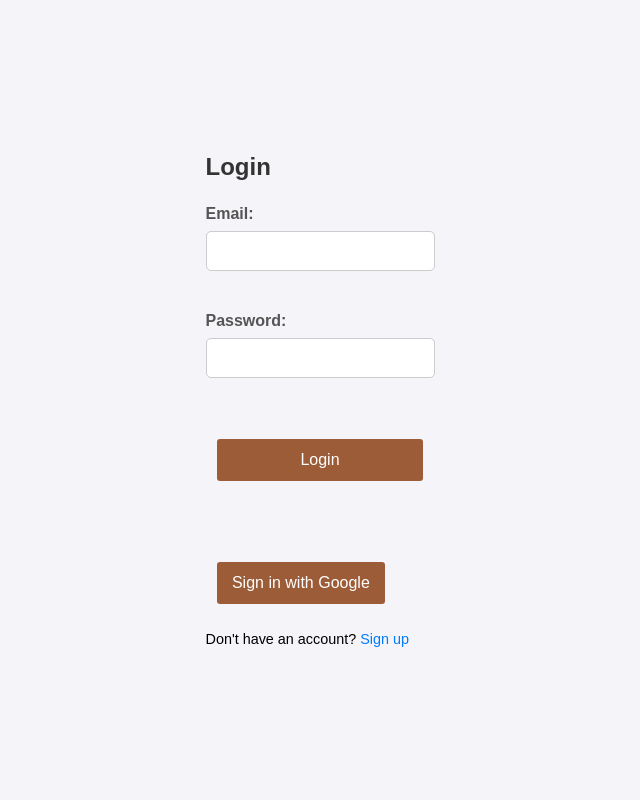
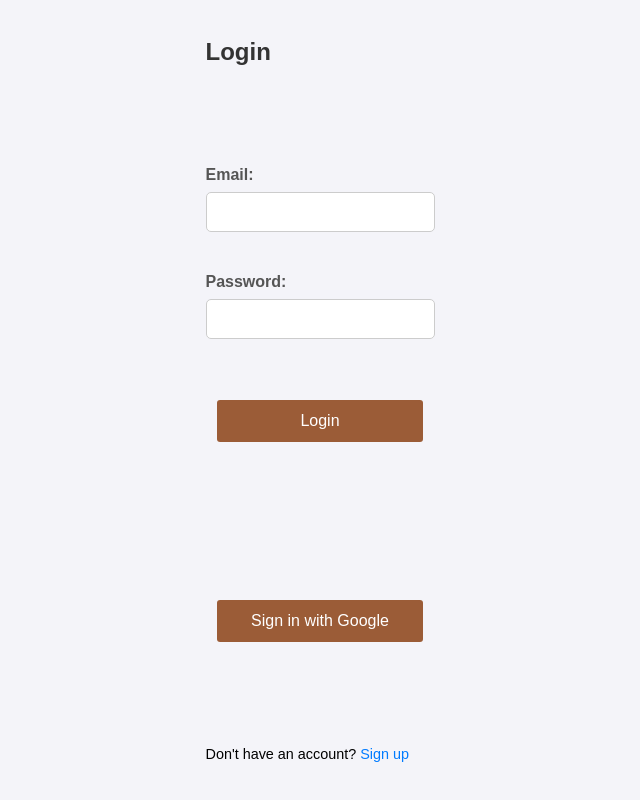
Before and after one commit to om-dalvi-1904/VirtuoNavi, a React (Create React App) app: page /login in a window 1280 px wide. Shown: the whole page, without its empty margins (320-960 px from the left). Built offline with nearby package versions, Linux system fonts and the light colour scheme; no server answers.

Commit message:
Css fix and alignment

```diff
--- a/src/App.js
+++ b/src/App.js
@@ -4,20 +4,20 @@ import { auth } from './firebaseConfig';
 import Home from './Home';
 import Login from './components/Login/Login';
 import Signup from './components/Signup/Signup';
-import Admin from './components/Admin/Admin';
-import FrontPage from './components/FrontPage/FrontPage';
+import Admin from './components/Admin/Admin'; // Import your Admin component
+import FrontPage from './components/FrontPage/FrontPage'; // Import FrontPage component
 
 function App() {
-  const [userDetails, setUserDetails] = useState(null);
-  const [userDocId, setUserDocId] = useState(null);
-  const [isAuthenticated, setIsAuthenticated] = useState(false);
+  const [userDetails, setUserDetails] = useState(null); // State to store user details
+  const [userDocId, setUserDocId] = useState(null); // State to store user document ID
+  const [isAuthenticated, setIsAuthenticated] = useState(false); // Track user authentication
 
   // Check user authentication status
   useEffect(() => {
     const unsubscribe = auth.onAuthStateChanged((user) => {
       if (user) {
         setIsAuthenticated(true);
-        // Fetch user details from Firebase if needed
+        // You can fetch user details from Firebase and set it here
         // setUserDetails({ name: user.displayName, email: user.email });
       } else {
         setIsAuthenticated(false);
@@ -32,7 +32,7 @@ function App() {
   return (
     <Router>
       <Routes>
-        {/* Redirect to FrontPage if user is authenticated */}
+        {/* FrontPage route */}
         <Route path="/" element={<FrontPage />} />
 
         {/* Redirect user to home if authenticated, otherwise show login */}
--- a/src/components/Admin/Admin.css
+++ b/src/components/Admin/Admin.css
@@ -1,5 +1,5 @@
 /* General App Styles */
-.App {
+.Admin {
     text-align: center;
     font-family: Arial, sans-serif;
     padding: 30px;
--- a/src/components/FrontPage/FrontPage.js
+++ b/src/components/FrontPage/FrontPage.js
@@ -6,7 +6,7 @@ import './FrontPage.css'; // Import your CSS file
 const Home = () => {
   return (
     <>
-      <section>
+      <section >
         <nav className="navbar">
           <input type="checkbox" id="check" />
           <label htmlFor="check" className="checkbtn">
--- a/src/components/Login/Login.css
+++ b/src/components/Login/Login.css
@@ -1,10 +1,10 @@
 /* General Styles */
-body {
+.body {
     font-family: Arial, sans-serif;
     background-color: #f4f4f9;
     margin: 0;
     padding: 0;
-    display: flex;
+    display: grid ;
     justify-content: center;
     align-items: center;
     height: 100vh;
--- a/src/components/Login/Login.js
+++ b/src/components/Login/Login.js
@@ -92,7 +92,7 @@ const Login = ({ setUserDetails, setUserDocId }) => {
   };
 
   return (
-    <div>
+    <div className='body'>
       {!isLoggedIn ? (
         <>
           <h2>Login</h2>
--- a/src/components/Signup/Signup.css
+++ b/src/components/Signup/Signup.css
@@ -1,5 +1,5 @@
 /* General Styles */
-body {
+.body{
     font-family: Arial, sans-serif;
     background-color: #f4f4f9;
     margin: 0;
--- a/src/components/Signup/Signup.js
+++ b/src/components/Signup/Signup.js
@@ -44,7 +44,7 @@ const Signup = () => {
   };
 
   return (
-    <div>
+    <div className='body'>
       <h2>Sign Up</h2>
       <form onSubmit={handleSubmit}>
         <div>
```
Also changed, not shown: 1 other file (tests, documents, lock files or other folders).
